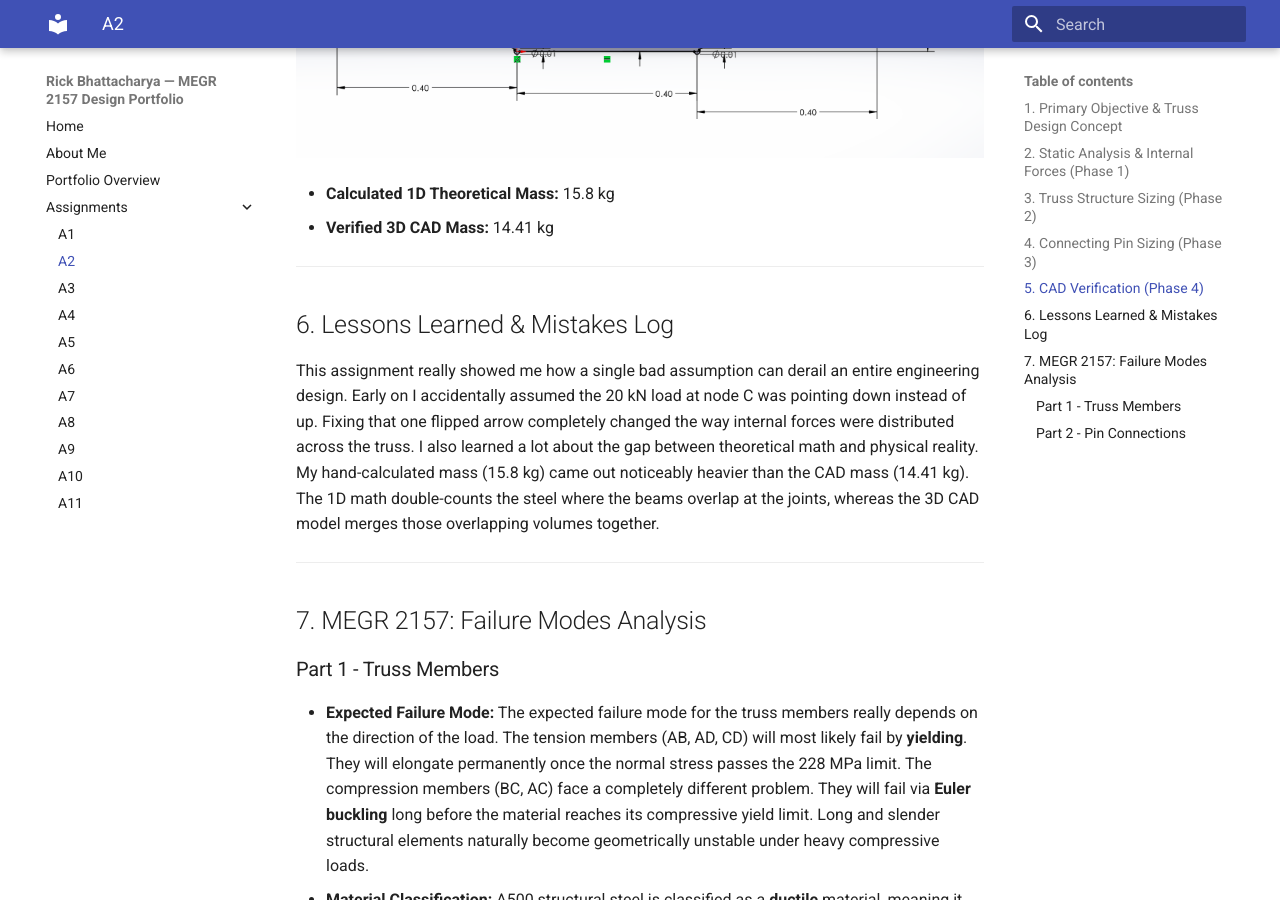
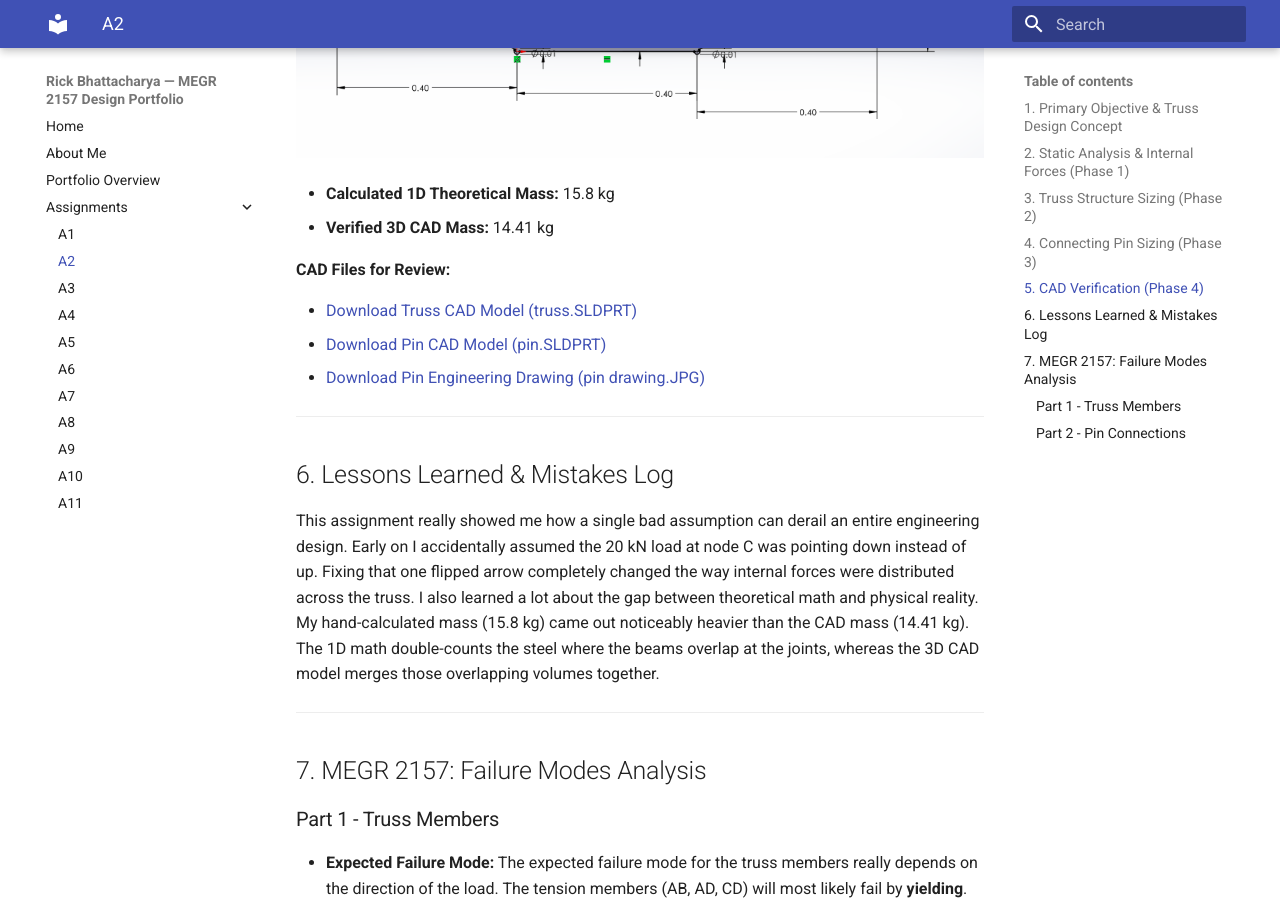
Before and after one commit to sbhatt23uncc/megr2157-portfolio, an MkDocs documentation site: the page built from docs/assignments/A02/index.md, in a window 1280 px wide and 900 px high, scrolled down 8850 px. Built offline with MkDocs 1.6.1 and Material for MkDocs 9.7.7, drawn with Linux system fonts in a browser that asks for light colours.

Commit message:
Add CAD download links for grader review

```diff
--- a/docs/assignments/A02/index.md
+++ b/docs/assignments/A02/index.md
@@ -138,6 +138,12 @@ To double-check my hand calculations, I jumped into SolidWorks and built a 3D mo
 * **Calculated 1D Theoretical Mass:** 15.8 kg
 * **Verified 3D CAD Mass:** 14.41 kg
 
+**CAD Files for Review:**
+
+* [Download Truss CAD Model (truss.SLDPRT)](cad/truss.SLDPRT)
+* [Download Pin CAD Model (pin.SLDPRT)](cad/pin.SLDPRT)
+* [Download Pin Engineering Drawing (pin drawing.JPG)](cad/pin%20drawing.JPG)
+
 ---
 
 ## 6. Lessons Learned & Mistakes Log
```
Also changed, not shown: docs/assignments/A02/cad/pin drawing.JPG (added), 2 other files.
